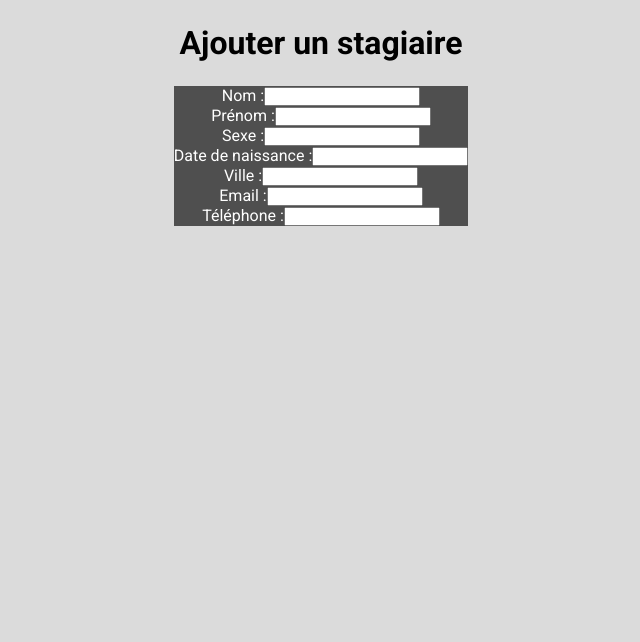
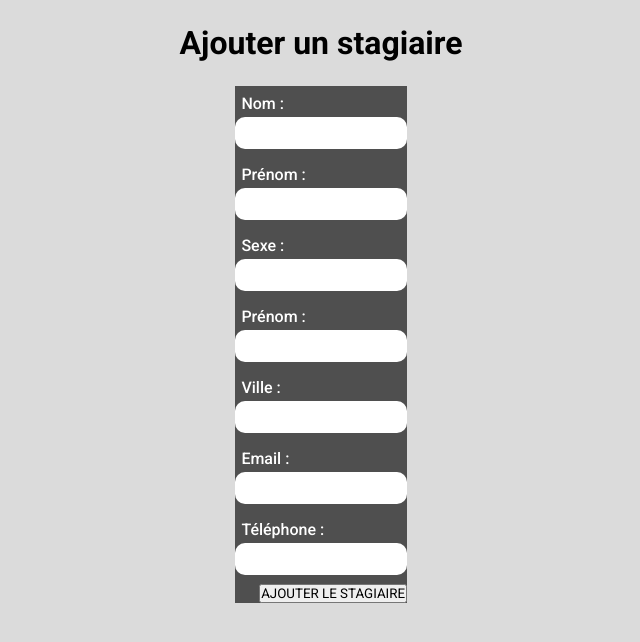
Before and after one commit to David-SDA/SymfonySession, a Symfony app: template templates/stagiaire/add.html.twig in a window 1280 px wide. Shown: the part 64-706 px from the top of the page, without its empty margins (319-959 px from the left). Run offline with Twig, Linux system fonts and the light colour scheme; the template is opened without the code that fills it, so the values that code supplies are empty; form fields are guessed from the names that the template uses; some libraries are stand-ins or nearby versions.

Commit message:
Ajout du style des formulaires des stagiaires

```diff
--- a/src/Form/StagiaireType.php
+++ b/src/Form/StagiaireType.php
@@ -24,7 +24,11 @@ class StagiaireType extends AbstractType
             ->add('ville', TextType::class)
             ->add('email', TextType::class)
             ->add('telephone', TextType::class)
-            ->add('submit', SubmitType::class)
+            ->add('submit', SubmitType::class, [
+                'attr' => [
+                    'class' => 'boutonSubmit grand'
+                ]
+            ])
         ;
     }
 
--- a/templates/stagiaire/add.html.twig
+++ b/templates/stagiaire/add.html.twig
@@ -18,14 +18,45 @@
             <h1>Ajouter un stagiaire</h1>
         {% endif %}
 
-        {{ form_start(formAddStagiaire) }}
-            {{ form_row(formAddStagiaire.nom, {'label' : 'Nom :'}) }}
-            {{ form_row(formAddStagiaire.prenom, {'label' : 'Prénom :'}) }}
-            {{ form_row(formAddStagiaire.sexe, {'label' : 'Sexe :'}) }}
-            {{ form_row(formAddStagiaire.dateNaissance, {'label' : 'Date de naissance :'}) }}
-            {{ form_row(formAddStagiaire.ville, {'label' : 'Ville :'}) }}
-            {{ form_row(formAddStagiaire.email, {'label' : 'Email :'}) }}
-            {{ form_row(formAddStagiaire.telephone, {'label' : 'Téléphone :'}) }}
+        {{ form_start(formAddStagiaire, { 'attr' : { 'class' : 'ajoutModification' } }) }}
+            <div class="ligneFormulaire">
+                {{ form_label(formAddStagiaire.nom, 'Nom :') }}
+                {{ form_widget(formAddStagiaire.nom) }}
+            </div>
+            <div class="ligneFormulaire">
+                {{ form_label(formAddStagiaire.prenom, 'Prénom :') }}
+                {{ form_widget(formAddStagiaire.prenom) }}
+            </div>
+            <div class="ligneFormulaire">
+                {{ form_label(formAddStagiaire.sexe, 'Sexe :') }}
+                {{ form_widget(formAddStagiaire.sexe) }}
+            </div>
+            <div class="ligneFormulaire">
+                {{ form_label(formAddStagiaire.dateNaissance, 'Prénom :') }}
+                {{ form_widget(formAddStagiaire.dateNaissance) }}
+            </div>
+            <div class="ligneFormulaire">
+                {{ form_label(formAddStagiaire.ville, 'Ville :') }}
+                {{ form_widget(formAddStagiaire.ville) }}
+            </div>
+            <div class="ligneFormulaire">
+                {{ form_label(formAddStagiaire.email, 'Email :') }}
+                {{ form_widget(formAddStagiaire.email) }}
+            </div>
+            <div class="ligneFormulaire">
+                {{ form_label(formAddStagiaire.telephone, 'Téléphone :') }}
+                {{ form_widget(formAddStagiaire.telephone) }}
+            </div>
+            {# Si edit existe, c'est que l'on veut éditer et on adapte le texte dans le bouton de submit #}
+            {% if edit %}
+                <div class="ligneSubmit">
+                    {{ form_row(formAddStagiaire.submit, {'label' : 'MODIFIER LE STAGIAIRE'}) }}
+                </div>
+            {% else %}
+                <div class="ligneSubmit">
+                    {{ form_row(formAddStagiaire.submit, {'label' : 'AJOUTER LE STAGIAIRE'}) }}
+                </div>
+            {% endif %}
         {{ form_end(formAddStagiaire) }}
     </div>
 {% endblock %}
```
